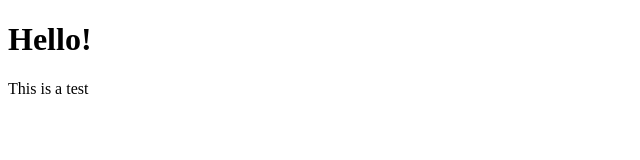
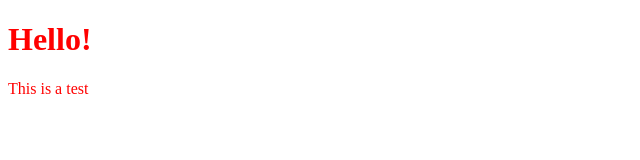
Before and after one commit to rmpcoding/fitness-tracker-mongodb, a website: page public/assets/html/index.html in a window 1280 px wide. Shown: the whole page, without its empty margins (0-640 px from the left). Drawn offline with Linux system fonts and the light colour scheme; files that its build step writes are made by us from their sources.

Commit message:
Adds working linked CSS stylesheet to index.html, being served from backend

```diff
--- a/public/assets/css/styles.css
+++ b/public/assets/css/styles.css
@@ -0,0 +1,3 @@
+body {
+    color: red;
+}
--- a/public/assets/html/index.html
+++ b/public/assets/html/index.html
@@ -3,6 +3,7 @@
 <head>
   <meta charset="UTF-8">
   <meta name="viewport" content="width=device-width, initial-scale=1.0">
+  <link rel="stylesheet" href="../assets/css/styles.css">
   <title>Study Tracker</title>
 </head>
 <body>
```
